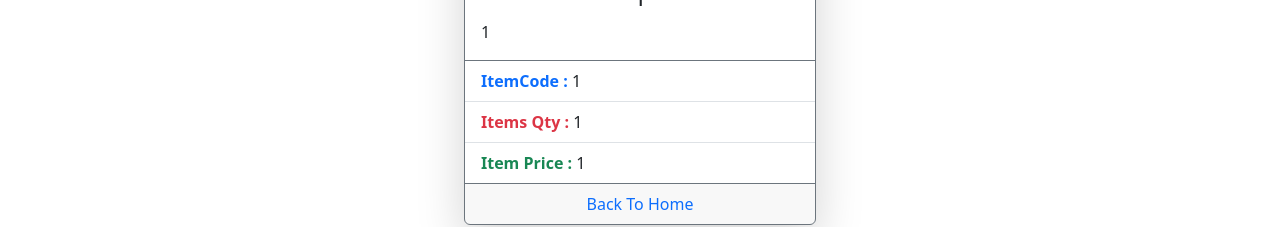
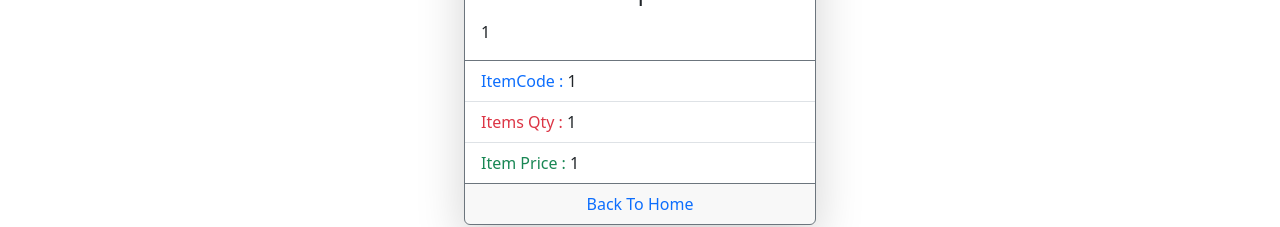
Before and after one commit to isharamaduranga/MERN_CRUD_APP, a React (Create React App) app in the folder frontend_client/: page /item/1/1/1/1/1 in a window 1280 px wide. Shown: the part 468-695 px from the top of the page. Built offline with nearby package versions, Linux system fonts and the light colour scheme.

Commit message:
Content updated with ItemDetails  Copmonents ...

```diff
--- a/frontend_client/src/components/ItemDetails.js
+++ b/frontend_client/src/components/ItemDetails.js
@@ -12,9 +12,9 @@ const ItemDetails = () => {
                     <p className="card-text">{description}</p>
                 </div>
                 <ul className="list-group list-group-flush">
-                    <li className="list-group-item"><span className="text-primary fw-bold">ItemCode : </span>{itemCode}</li>
-                    <li className="list-group-item"><span className="text-danger fw-bold"> Items Qty  : </span>{itemQty}</li>
-                    <li className="list-group-item"><span className="text-success fw-bold">Item Price : </span>{itemPrice}</li>
+                    <li className="list-group-item"><span className="text-primary fw-medium">ItemCode   : </span>{itemCode}</li>
+                    <li className="list-group-item"><span className="text-danger fw-medium"> Items Qty  : </span>{itemQty}</li>
+                    <li className="list-group-item"><span className="text-success fw-medium">Item Price : </span>{itemPrice}</li>
                 </ul>
                 <div className="card-footer text-center">
                     <a href="/" className="card-link" style={{textDecoration: "none"}}>Back To Home</a>
```
